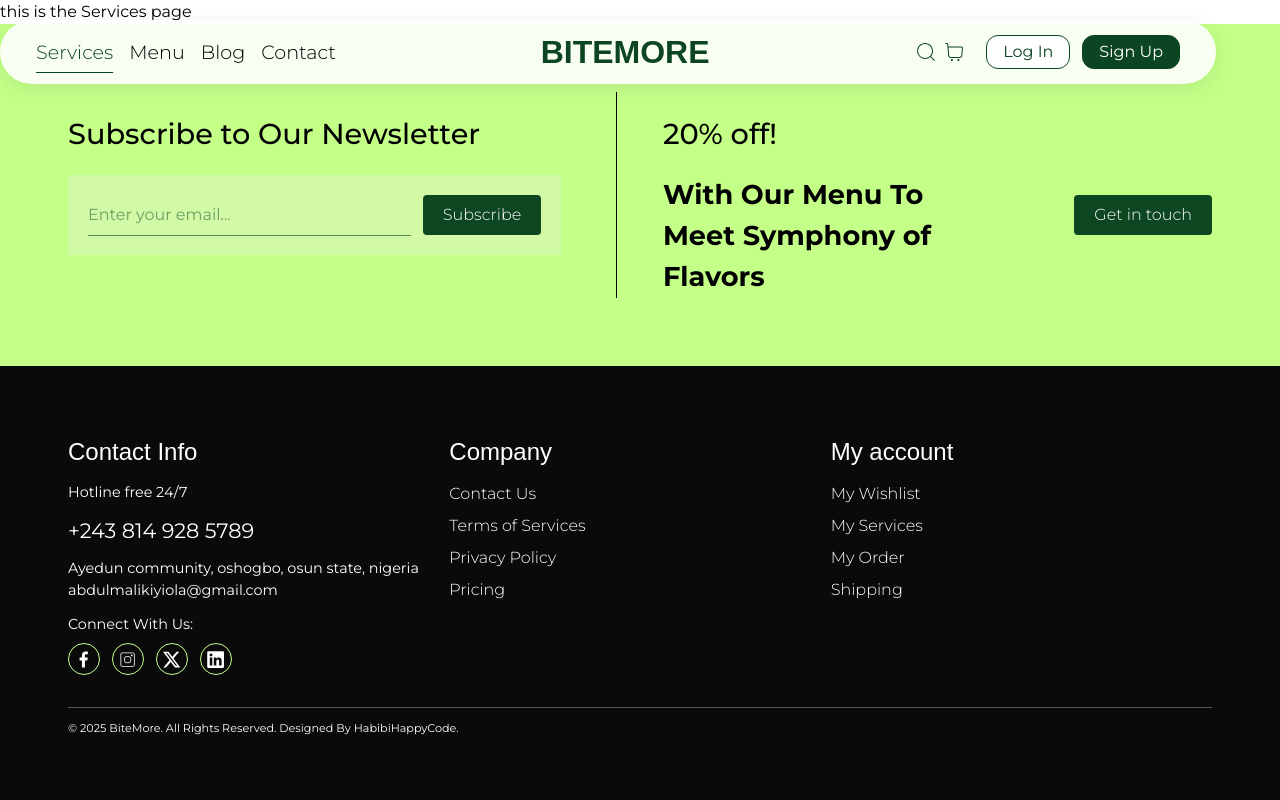
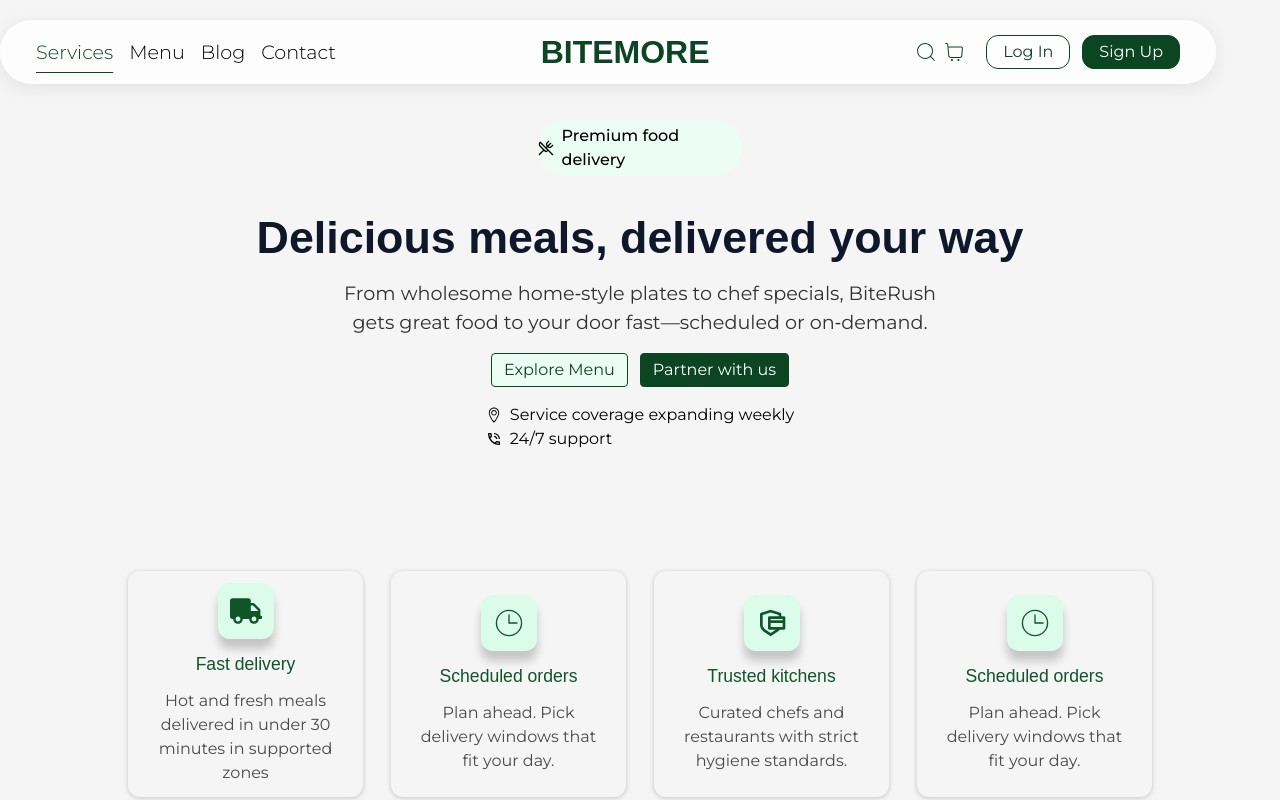
Before and after one commit to HabibiHappyCode/BiteMore, a React (Vite) app: page /services in a window 1280 px wide. Shown: the top 800 px of the page. Built offline with nearby package versions, Linux system fonts and the light colour scheme; a web font is replaced by a local one.

Commit message:
part of service

```diff
--- a/src/footer/FooterItems.jsx
+++ b/src/footer/FooterItems.jsx
@@ -12,7 +12,9 @@ function FooterItems() {
                     <h1 className="font-strike text-[1.5em] ">Contact Info</h1>
                     <p className="text-[.9em] my-3 ">Hotline free 24/7</p>
 
-                    <p className="font-srike text-[1.3em]">+243 814 928 5789 </p>
+                    <p className="font-srike text-[1.3em]">
+                        <a href="tel:+2438149285789">+243 814 928 5789</a>
+                    </p>
 
                     <p className="text-[.9em] mt-3 ">
                         Ayedun community, oshogbo, osun state, nigeria
--- /dev/null
+++ b/src/pages/ServicesPage/Delivery.jsx
@@ -0,0 +1,57 @@
+import { FaTruck } from "react-icons/fa";
+import { CiClock2 } from "react-icons/ci";
+import { RiSecurePaymentLine } from "react-icons/ri";
+import { motion } from "framer-motion";
+
+const DELIVERYDATA = [
+    {
+        id: 1,
+        icon: <FaTruck />,
+        text: 'Fast delivery',
+        paragraph: 'Hot and fresh meals delivered in under 30 minutes in supported zones'
+    },
+    {
+        id: 2,
+        icon: <CiClock2 />,
+        text: 'Scheduled orders',
+        paragraph: 'Plan ahead. Pick delivery windows that fit your day.'
+    },
+    {
+        id: 3,
+        icon: <RiSecurePaymentLine />,
+        text: 'Trusted kitchens',
+        paragraph: 'Curated chefs and restaurants with strict hygiene standards.'
+    },
+    {
+        id: 4,
+        icon: <CiClock2 />,
+        text: 'Scheduled orders',
+        paragraph: 'Plan ahead. Pick delivery windows that fit your day.'
+    },
+]
+function Delivery() {
+    return (
+        <div className="flex max-lg:flex-wrap gap-7 max-lg:justify-between  max-lg:gap-5 pb-20">
+            {
+                DELIVERYDATA.map((data) => (
+                    <motion.section
+                        whileHover={{
+                            y: -10,
+                        }}
+                         whileTap={{
+                            y: -10,
+                        }}
+                        transition={{ type: "spring", duration: .5 }}
+                        className="w-[25%] max-lg:w-[30%] max-lg:w-[48%]  max-sm:w-[100%] flex flex-col gap-3 items-center justify-center py-3 px-5 text-center rounded-xl shadow-[0_1px_5px_rgba(0,0,0,0.2)]"
+                        key={data.id}>
+                        <h1 className="bg-[#DBFBEB] text-[#0F5529] text-[2em] font-bold p-3 rounded-xl shadow-[0_10px_10px_rgba(0,0,0,0.2)]  ">{data.icon}</h1>
+                        <h3 className="font-strike text-[#0F5529] text-[1.1em] ">{data.text}</h3>
+                        <p className="text-black/70">{data.paragraph}</p>
+                    </motion.section>
+                ))
+            }
+        </div>
+    )
+}
+
+export default Delivery
--- /dev/null
+++ b/src/pages/ServicesPage/Premium.jsx
@@ -0,0 +1,38 @@
+
+import { LuUtensilsCrossed } from "react-icons/lu";
+import { TfiLocationPin } from "react-icons/tfi";
+import { MdOutlinePhoneInTalk } from "react-icons/md";
+import { Link } from "react-router-dom";
+
+function Premium() {
+    return (
+        <div className="py-30  max-md:pb-20 flex flex-col gap-2 items-center justify-center">
+            <p className="bg-[#ECFDF5] w-[20%] max-lg:w-[50%] max-md:w-[80%] font-medium mb-5 py-1 flex items-center justify-center gap-2 rounded-full">
+                <span><LuUtensilsCrossed /></span>
+                <span>Premium food delivery</span>
+            </p>
+
+            <h1 className="font-strike text-[#0F172A] text-[2.8em] max-lg:text-[2em] text-center font-bold">Delicious meals, delivered your way</h1>
+
+            <p className="text-black/80 text-[1.2em] max-lg:text-[1em] text-center max-w-[60%] max-lg:max-w-[100%]">
+                From wholesome home‑style plates to chef specials, BiteRush gets great food to your door fast—scheduled or on‑demand.
+            </p>
+            <section className='flex gap-3 my-2 '>
+                <button onClick={() => handleAuthNavigate('/auth')} className='text-[1em] bg-[#ECFDF5] text-[#0C4521] border-1 border-[#0C4521] px-3 py-1 rounded cursor-pointer'><Link>Explore Menu</Link></button>
+                <button onClick={() => handleAuthNavigate('/auth/signUp')} className='text-[1em] bg-[#0C4521] text-white border-1 border-[#0C4521] px-3 py-1 rounded cursor-pointer'><Link>Partner with us</Link></button>
+            </section>
+            <div>
+                <p className="flex gap-2 items-center">
+                    <span><TfiLocationPin /></span>
+                    <span>Service coverage expanding weekly</span>
+                </p>
+                <p className="flex gap-2 items-center">
+                    <span><MdOutlinePhoneInTalk /></span>
+                    <span>24/7 support</span>
+                </p>
+            </div>
+        </div>
+    )
+}
+
+export default Premium
--- a/src/pages/ServicesPage/Services.jsx
+++ b/src/pages/ServicesPage/Services.jsx
@@ -1,9 +1,12 @@
-import React from 'react'
+
+import Premium from './Premium'
+import Delivery from './Delivery'
 
 function Services() {
     return (
-        <div>
-            this is the Services page
+        <div className='px-[8em] max-lg:px-3 bg-[#F5F5F5]'>
+          <Premium />
+          <Delivery />
         </div>
     )
 }
```
